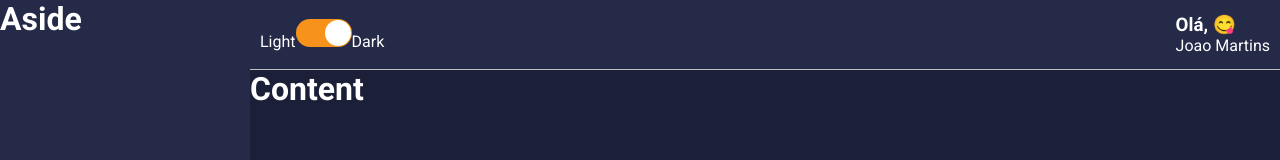
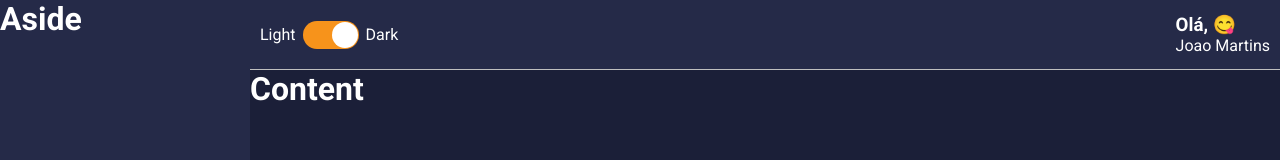
Before and after one commit to MoonKode/wallet, a React (Create React App) app: page / in a window 1280 px wide. Shown: the top 160 px of the page. Built offline with nearby package versions, Linux system fonts and the light colour scheme.

Commit message:
finished the switch

```diff
--- a/src/components/mainHeader/index.tsx
+++ b/src/components/mainHeader/index.tsx
@@ -15,7 +15,7 @@ const MainHeader: React.FC = () => {
     },[])
     return (
         <Container>
-            <Toggle></Toggle>
+            <Toggle />
             <Profile>
                 <Welcome>Olá, {emoji} </Welcome>
                 <UserName>Joao Martins</UserName>
--- a/src/components/toggle/styles.ts
+++ b/src/components/toggle/styles.ts
@@ -2,7 +2,10 @@ import styled from 'styled-components'
 import Switch, {ReactSwitchProps} from 'react-switch'
 
 
-export const Container = styled.div``;
+export const Container = styled.div`
+display:flex;
+align-items:center;
+`;
 
 export const ToggleLabel = styled.span`
     color: ${props => props.theme.colors.white}
@@ -12,4 +15,6 @@ export const ToggleSelector = styled(Switch).attrs<ReactSwitchProps>(
     ({theme}) => ({
         onColor: theme.colors.info,
         offColor: theme.colors.warning
-    }))<ReactSwitchProps>``;
+    }))<ReactSwitchProps>`
+        margin:0 7px;
+    `;
```
Also changed, not shown: 1 other file (tests, documents, lock files or other folders).
